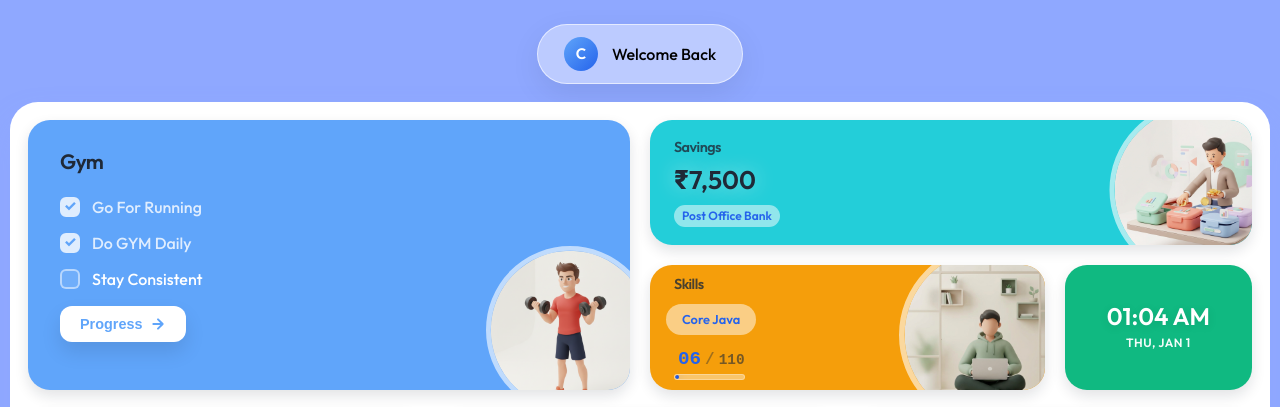
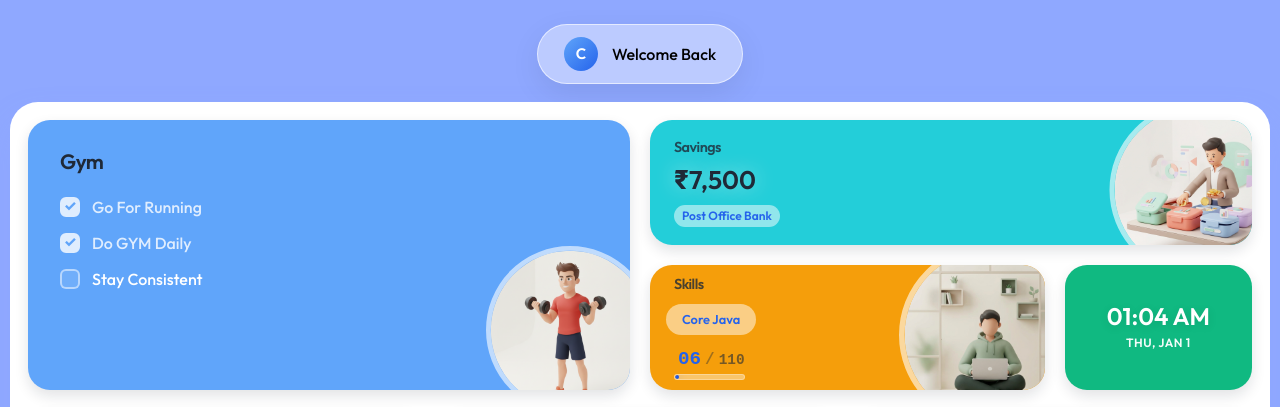
Before and after one commit to charancm16/bin, a plain HTML site: page index.html in a window 1280 px wide. Shown: the top 407 px of the page. Drawn offline with Linux system fonts and the light colour scheme.

```diff
--- a/index.html
+++ b/index.html
@@ -202,34 +202,6 @@
       color: var(--purple);
       font-size: 0.9rem;
       font-weight: 800;
-    }
-
-    .progress-btn {
-      margin-top: 15px;
-      background: #fff;
-      color: var(--purple);
-      border: none;
-      padding: 10px 20px;
-      border-radius: 12px;
-      font-weight: 700;
-      font-size: 0.9rem;
-      cursor: pointer;
-      display: inline-flex;
-      align-items: center;
-      gap: 8px;
-      transition: all 0.3s ease;
-      z-index: 3;
-      position: relative;
-      width: fit-content;
-      box-shadow: 0 10px 20px rgba(0, 0, 0, 0.1);
-    }
-
-    .progress-btn:hover {
-      background: var(--purple);
-      color: #fff;
-      transform: translateY(-2px);
-      box-shadow: 0 15px 30px rgba(0, 0, 0, 0.2);
-      border: 1px solid #fff;
     }
 
     .box-manage {
@@ -998,7 +970,8 @@
   <!-- Main Content -->
   <main class="canvas" role="main">
     <section class="bento-grid" aria-label="Management dashboard">
-      <article class="box box-rewards" tabindex="0">
+      <article class="box box-rewards" tabindex="0" onclick="window.location.href='GymProgress.html'"
+        style="cursor: pointer;">
         <div class="label">Gym</div>
         <div class="gym-todo">
           <div class="todo-item checked" id="gym-item-1">
@@ -1014,13 +987,6 @@
             <span class="todo-text">Stay Consistent</span>
           </div>
         </div>
-        <button class="progress-btn" onclick="window.location.href='GymProgress.html'">
-          <span>Progress</span>
-          <svg width="16" height="16" viewBox="0 0 24 24" fill="none" stroke="currentColor" stroke-width="3"
-            stroke-linecap="round" stroke-linejoin="round">
-            <path d="M5 12h14M12 5l7 7-7 7" />
-          </svg>
-        </button>
         <img src="gymboy.png" alt="Gym Boy" class="person-img">
       </article>
 
```
